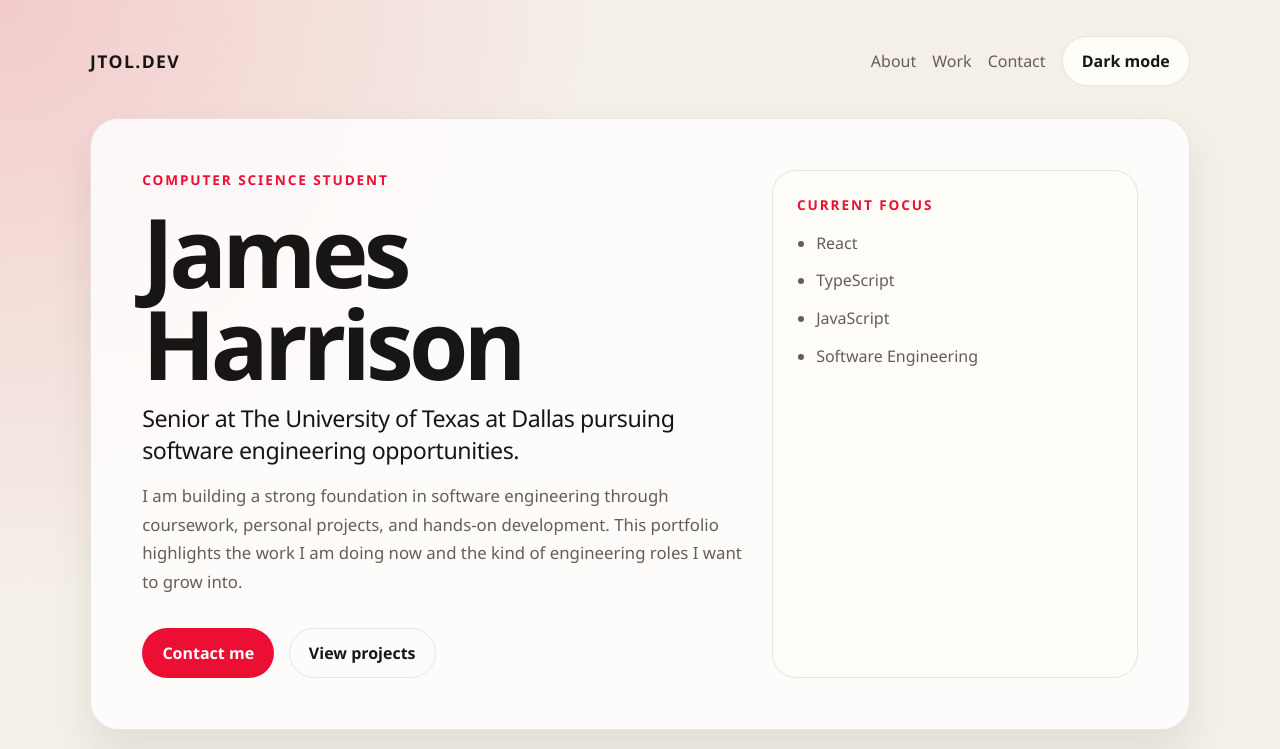
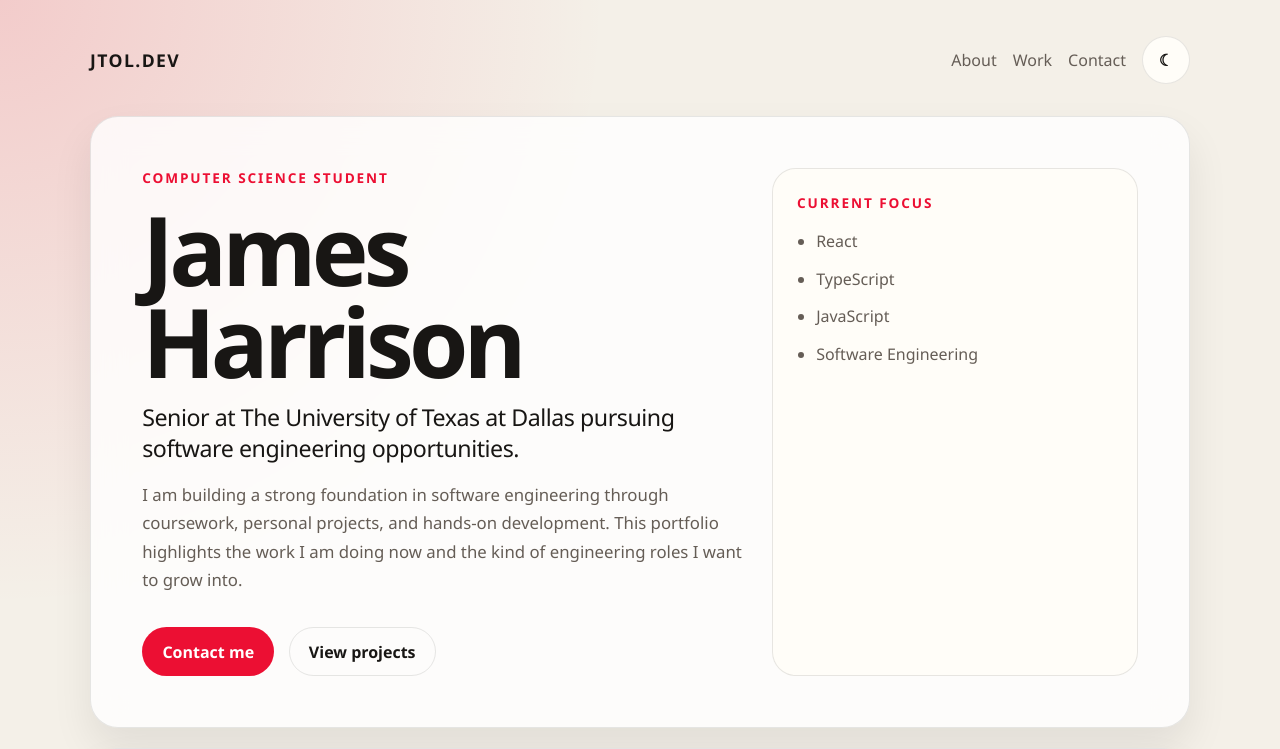
Before and after one commit to James5657/jtol.dev, a React (Vite) app: page / in a window 1280 px wide. Shown: the top 749 px of the page. Built offline with nearby package versions, Linux system fonts and the light colour scheme.

Commit message:
Update theme toggle button

```diff
--- a/src/components/ui/ThemeToggle.tsx
+++ b/src/components/ui/ThemeToggle.tsx
@@ -38,9 +38,20 @@ export default function ThemeToggle() {
         );
     };
 
+    const label =
+        theme === "light" ? "Switch to dark mode" : "Switch to light mode";
+
     return (
-        <Button onClick={toggleTheme} variant="ghost">
-            {theme === "light" ? "Dark mode" : "Light mode"}
+        <Button
+            aria-label={label}
+            className="theme-toggle"
+            onClick={toggleTheme}
+            title={label}
+            variant="ghost"
+        >
+            <span aria-hidden="true" className="theme-toggle-icon">
+                {theme === "light" ? "☾" : "☀"}
+            </span>
         </Button>
     );
 }
--- a/src/index.css
+++ b/src/index.css
@@ -228,6 +228,16 @@ button {
     color: var(--text);
 }
 
+.theme-toggle {
+    min-width: 3rem;
+    padding: 0.7rem;
+}
+
+.theme-toggle-icon {
+    font-size: 1rem;
+    line-height: 1;
+}
+
 .panel {
     padding: 1.5rem;
 }
```
